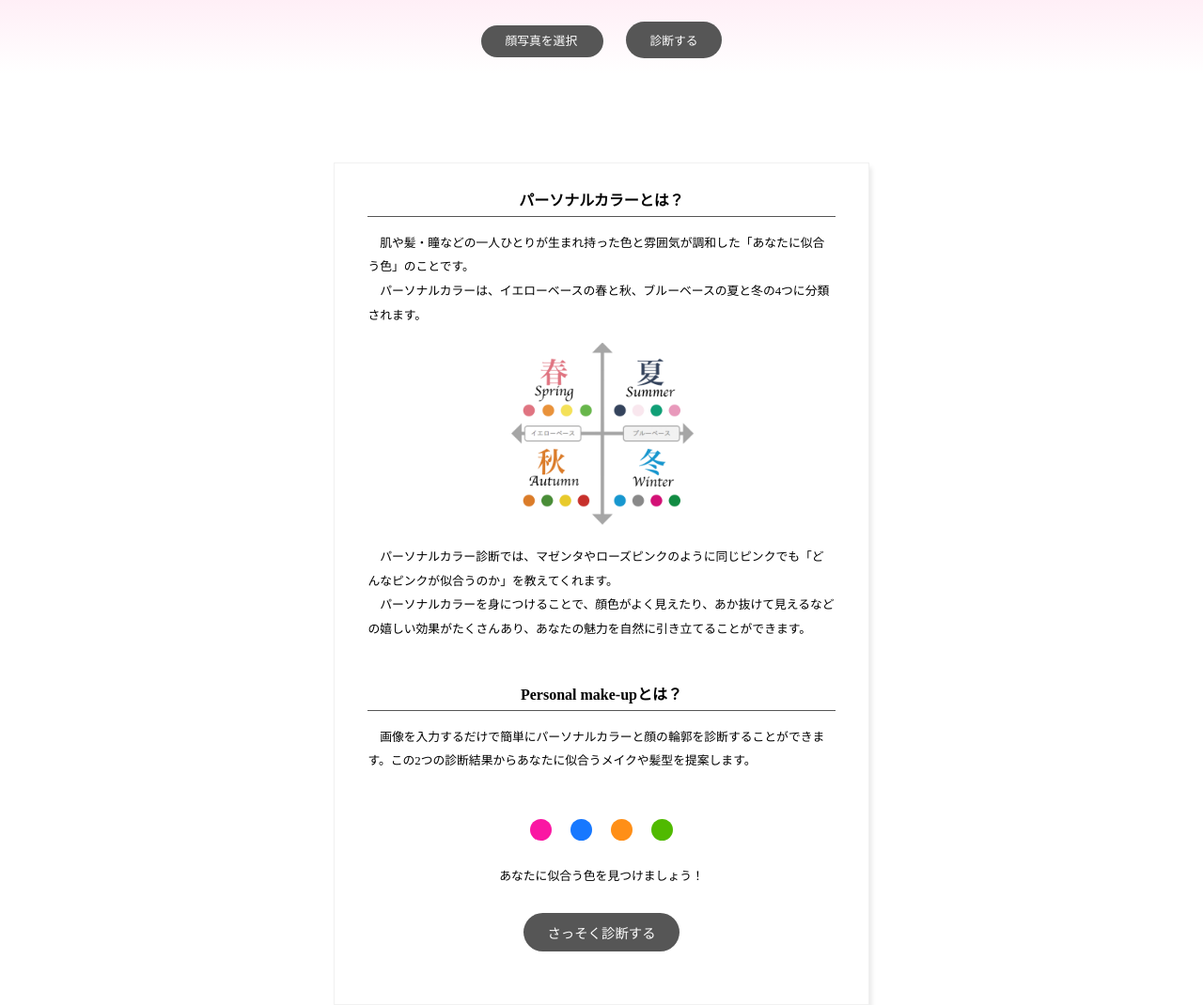
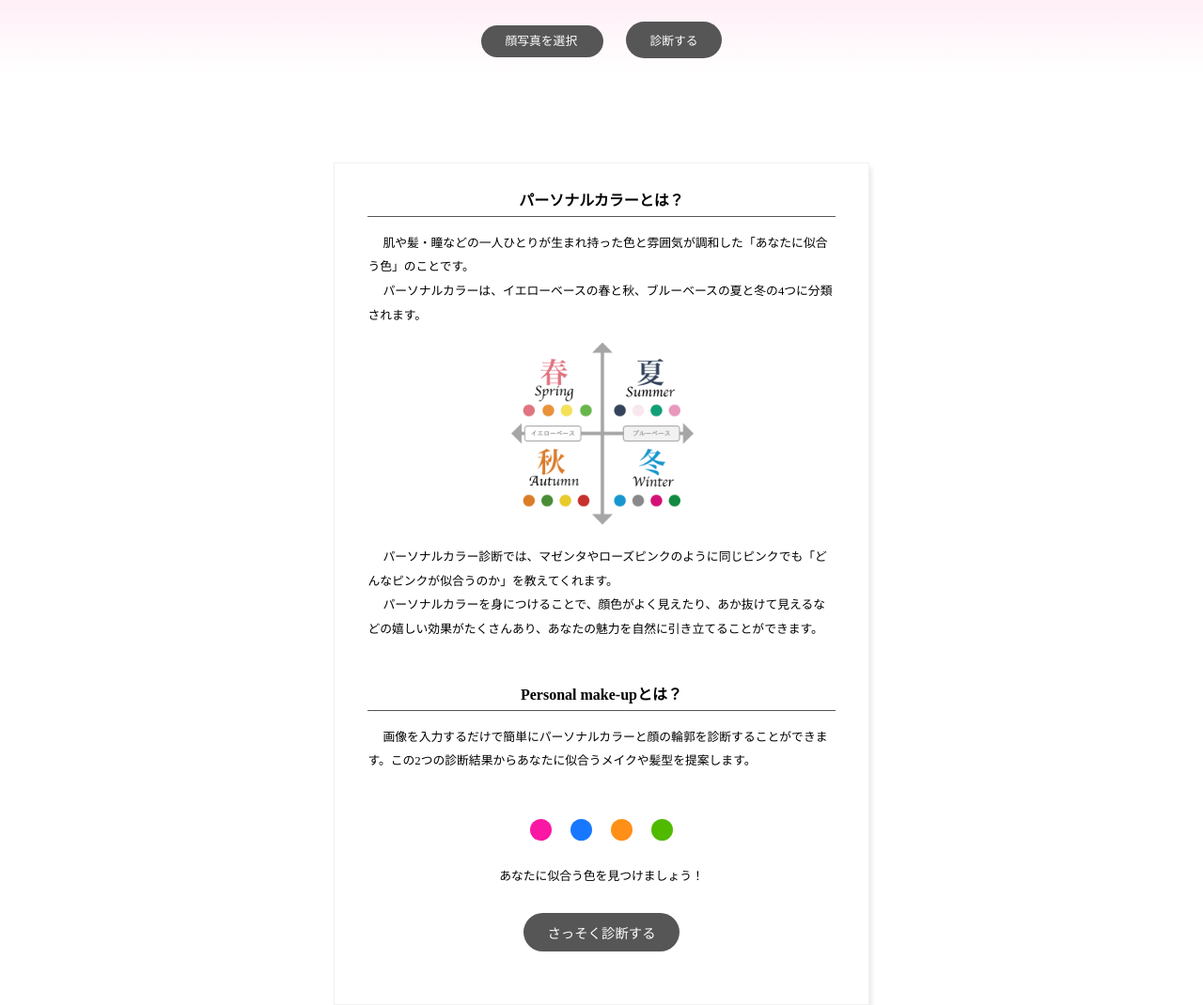
Before and after one commit to Kamenleon/Pmake-up, a Flask app: page / in a window 1280 px wide. Shown: the part 401-1471 px from the top of the page at 94% size. Run offline with Flask 2, Linux system fonts and the light colour scheme; some libraries are stand-ins or nearby versions.

Commit message:
インデント修正

```diff
--- a/static/css/desktop.scss
+++ b/static/css/desktop.scss
@@ -50,6 +50,10 @@
     font-weight: bold;
     line-height: 2rem;
     font-size: 1rem;
+  }
+
+  #infoP{
+    text-indent: 1rem;
   }
 
   .colorImg{
--- a/static/css/general.scss
+++ b/static/css/general.scss
@@ -39,6 +39,10 @@
     border-top: 1px solid #565656;
     line-height: 1.6rem;
     font-size: 0.9rem;
+  }
+
+  #infoP{
+    text-indent: 1rem;
   }
 
     .colorImg{
--- a/static/css/phone.scss
+++ b/static/css/phone.scss
@@ -38,6 +38,10 @@ header {
     border-top: 1px solid #565656;
     line-height: 1.6rem;
     font-size: 0.8rem;
+  }
+
+  #infoP{
+    text-indent: 1rem;
   }
 
   .colorImg{
--- a/templates/index.html
+++ b/templates/index.html
@@ -40,13 +40,17 @@
     </div>
     <div class="info">
       <h3 id="infoTitle">パーソナルカラーとは？</h3>
-      <p id="infoSummary">　肌や髪・瞳などの一人ひとりが生まれ持った色と雰囲気が調和した「あなたに似合う色」のことです。<br>
-        　パーソナルカラーは、イエローベースの春と秋、ブルーベースの夏と冬の4つに分類されます。<br>
+      <div id="infoSummary">
+      <p id="infoP">肌や髪・瞳などの一人ひとりが生まれ持った色と雰囲気が調和した「あなたに似合う色」のことです。</p>
+        <p id="infoP">パーソナルカラーは、イエローベースの春と秋、ブルーベースの夏と冬の4つに分類されます。</p>
         <img src="/images/color.png" alt="パーソナルカラーの説明" class="colorImg">
-        　パーソナルカラー診断では、マゼンタやローズピンクのように同じピンクでも「どんなピンクが似合うのか」を教えてくれます。<br>
-        　パーソナルカラーを身につけることで、顔色がよく見えたり、あか抜けて見えるなどの嬉しい効果がたくさんあり、あなたの魅力を自然に引き立てることができます。</p>
+        <p id="infoP">パーソナルカラー診断では、マゼンタやローズピンクのように同じピンクでも「どんなピンクが似合うのか」を教えてくれます。</p>
+        <p id="infoP">パーソナルカラーを身につけることで、顔色がよく見えたり、あか抜けて見えるなどの嬉しい効果がたくさんあり、あなたの魅力を自然に引き立てることができます。</p>
+        </div>
       <h3 id="infoTitle">Personal make-upとは？</h3>
-      <p id="infoSummary">　画像を入力するだけで簡単にパーソナルカラーと顔の輪郭を診断することができます。この2つの診断結果からあなたに似合うメイクや髪型を提案します。</p>
+      <div id="infoSummary">
+        <p id="infoP">画像を入力するだけで簡単にパーソナルカラーと顔の輪郭を診断することができます。この2つの診断結果からあなたに似合うメイクや髪型を提案します。</p>
+      </div>
       <div class="circles">
         <span class="spring"></span>
         <span class="summer"></span>
```
Also changed, not shown: static/css/style.min.css.
